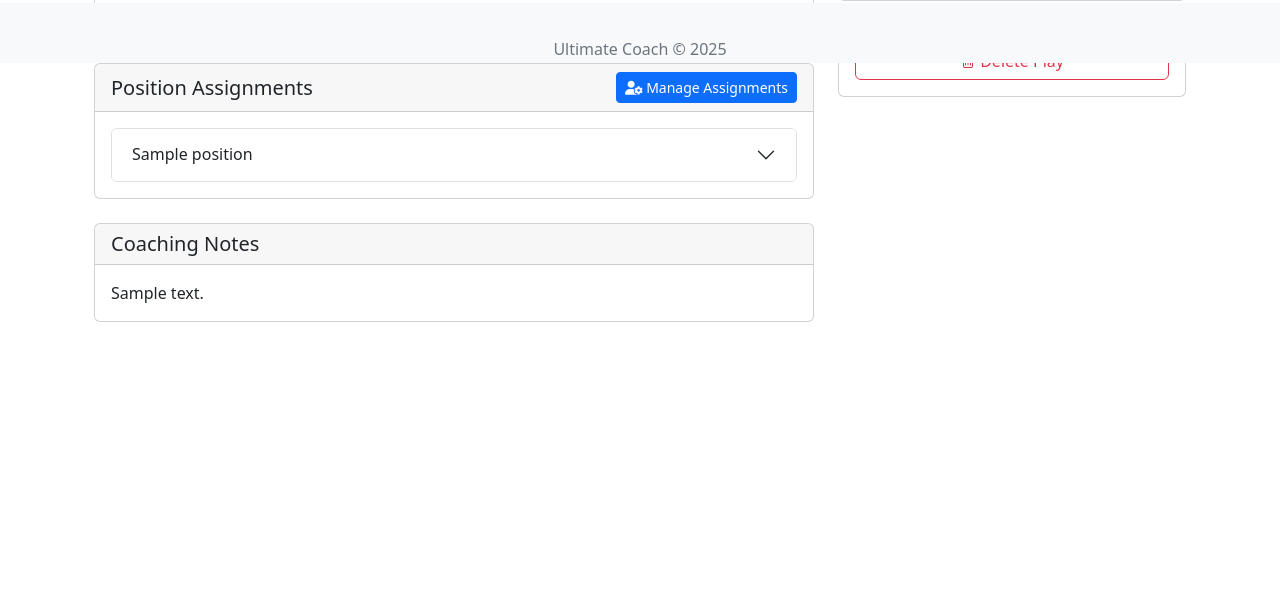
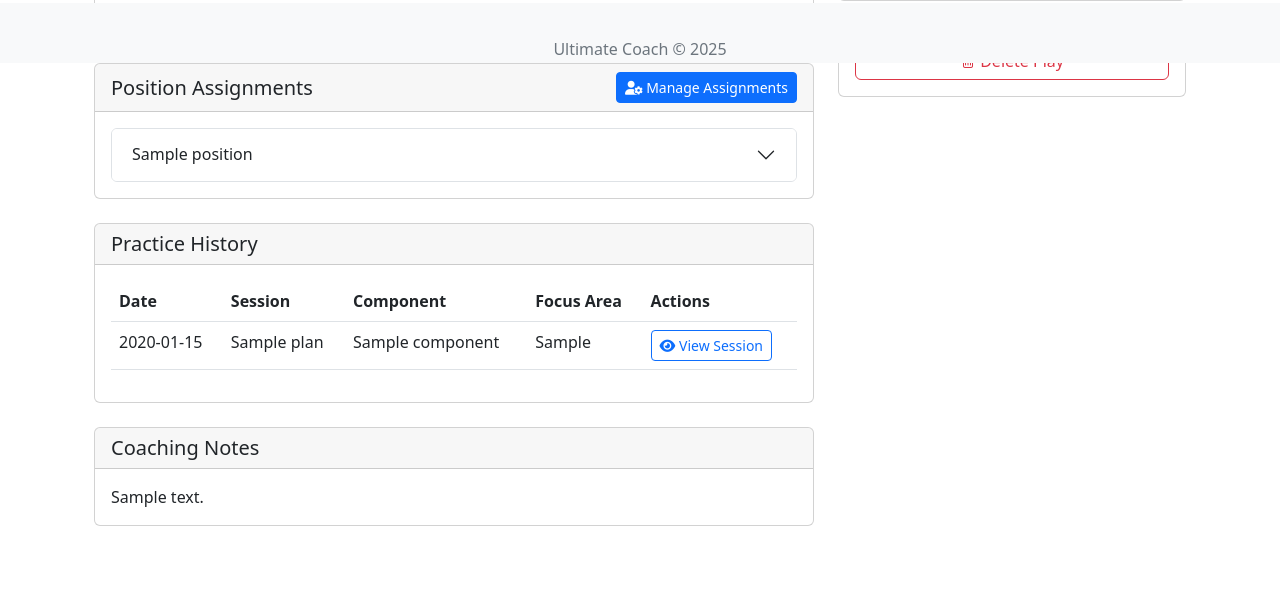
Before and after one commit to kspruce/ultimatecoachrr, a Flask app: page /playbook/plays/1 in a window 1280 px wide. Shown: the part 737-1347 px from the top of the page. Before the commit the page ends 1059 px from the top, so only its background shows below. Run offline with Flask 3, Linux system fonts and the light colour scheme; a user stored in the database is signed in; tables that the repository leaves empty hold one stand-in row (values such as "Sample post"); parts of the project's set-up code (start-up, migrations or seed data) failed here and were passed over; some libraries are stand-ins or nearby versions.

Commit message:
Update Playbook

```diff
--- a/app/templates/playbook/play_detail.html
+++ b/app/templates/playbook/play_detail.html
@@ -119,6 +119,47 @@
                         </div>
                     {% else %}
                         <p class="text-muted">No position assignments defined.</p>
+                    {% endif %}
+                </div>
+            </div>
+
+            <div class="card mb-4">
+                <div class="card-header">
+                    <h5 class="card-title mb-0">Practice History</h5>
+                </div>
+                <div class="card-body">
+                    {% if play.session_components|length > 0 %}
+                        <div class="table-responsive">
+                            <table class="table table-hover">
+                                <thead>
+                                    <tr>
+                                        <th>Date</th>
+                                        <th>Session</th>
+                                        <th>Component</th>
+                                        <th>Focus Area</th>
+                                        <th>Actions</th>
+                                    </tr>
+                                </thead>
+                                <tbody>
+                                    {% for component in play.session_components %}
+                                    <tr>
+                                        <td>{{ component.session.date.strftime('%Y-%m-%d') if component.session.date else 'N/A' }}</td>
+                                        <td>{{ component.session.title }}</td>
+                                        <td>{{ component.title }}</td>
+                                        <td>{{ component.focus_area or 'N/A' }}</td>
+                                        <td>
+                                            <a href="{{ url_for('session.detail', session_id=component.session_id) }}"
+                                               class="btn btn-sm btn-outline-primary">
+                                                <i class="fas fa-eye"></i> View Session
+                                            </a>
+                                        </td>
+                                    </tr>
+                                    {% endfor %}
+                                </tbody>
+                            </table>
+                        </div>
+                    {% else %}
+                        <p class="text-muted">This play hasn't been practiced in any sessions yet.</p>
                     {% endif %}
                 </div>
             </div>
```
